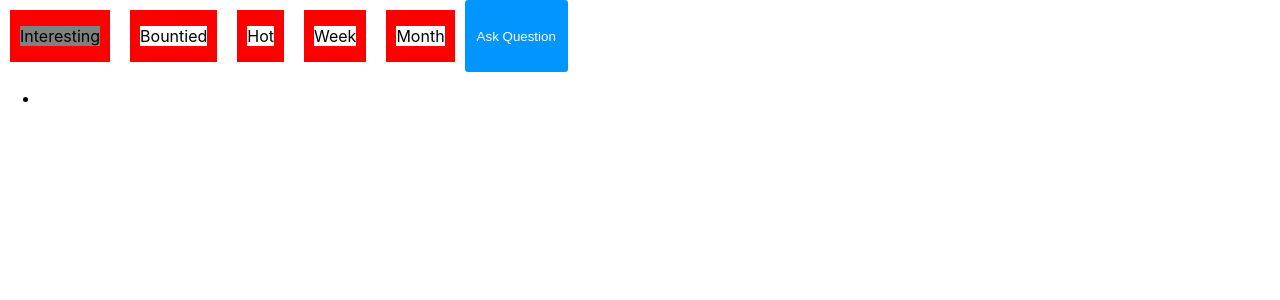
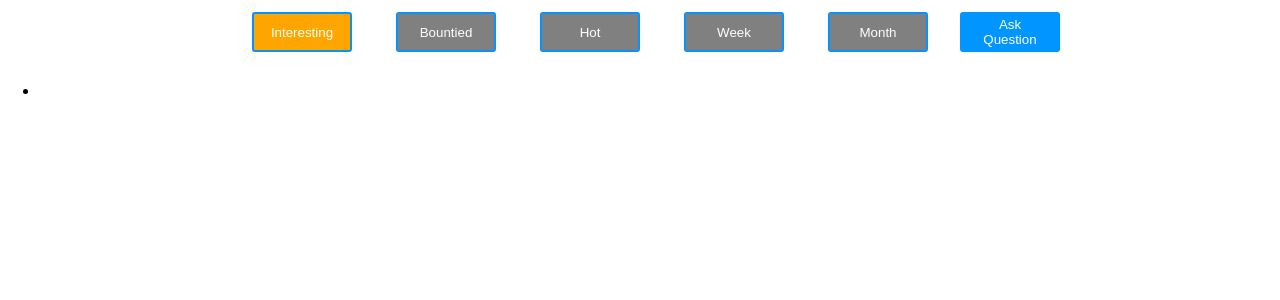
Before and after one commit to francislainy/so_frontend, a React (Create React App) app: page / in a window 1280 px wide. Shown: the top 300 px of the page. Built offline with nearby package versions, Linux system fonts and the light colour scheme; no server answers.

Commit message:
FE - Improvement on layout for selection tags on home view

```diff
--- a/src/components/Ask/Ask.css
+++ b/src/components/Ask/Ask.css
@@ -4,4 +4,6 @@
     border: 2px solid #0095ff;
     border-radius: 3px;
     padding: 1px 10px;
+    height: 40px;
+    margin-left: 20px;
 }
--- a/src/components/Delete/Delete.css
+++ b/src/components/Delete/Delete.css
@@ -2,6 +2,4 @@
     background: #0095ff;
     color: #fff;
     border: 2px solid #0095ff;
-    border-radius: 3px;
-    padding: 1px 10px;
 }
--- a/src/components/FilterTag/FilterTag.css
+++ b/src/components/FilterTag/FilterTag.css
@@ -1,4 +1,11 @@
 .FilterTag {
-    margin: 10px;
-    background: red;
+    margin: 6px;
 }
+
+.custom-btn {
+    background-color: #000;
+    color: #fff;
+    border-radius: 3px;
+    height: 40px;
+    width: 100px;
+}
--- a/src/components/FilterTag/FilterTag.js
+++ b/src/components/FilterTag/FilterTag.js
@@ -1,13 +1,14 @@
 import './FilterTag.css'
+import Button from "react-bootstrap/Button";
 
 function FilterTag(props) {
 
     return (
         <div className="FilterTag" onClick={() => props.handleClick(props.item)}>
-            {props.isSelected ? <div className="FilterTag" style={styles.Active}>
-                <p>{props.title}</p>
-            </div> : <div className="FilterTag" style={styles.Inactive}>
-                <p>{props.title}</p>
+            {props.isSelected ? <div className="FilterTag">
+                <Button style={styles.Active} className="custom-btn">{props.title}</Button>
+            </div> : <div className="FilterTag">
+                <Button style={styles.Inactive} className="custom-btn">{props.title}</Button>
             </div>
             }
         </div>
@@ -16,12 +17,11 @@ function FilterTag(props) {
 
 const styles = {
     Active: {
-        background: 'grey'
+        backgroundColor: 'orange'
     },
     Inactive: {
-        background: 'white'
-    }
-
+        backgroundColor: 'grey'
+    },
 }
 
 export default FilterTag;
--- a/src/pages/Home/Home.css
+++ b/src/pages/Home/Home.css
@@ -1,15 +1,6 @@
 .buttons-container {
     display: flex;
+    align-items: center;
+    justify-self: center;
+    justify-content: center;
 }
-
-.button-left {
-    flex: 0 0 50%;
-    display: flex;
-    justify-content: flex-start;
-}
-
-.button-right {
-    /*flex: 0 0 50%;*/
-    /*display: flex;*/
-    /*justify-content: flex-end;*/
-}
--- a/src/pages/Home/Home.js
+++ b/src/pages/Home/Home.js
@@ -29,7 +29,7 @@ function Home() {
                     activeListItem={activeListItem}
                     activeItem={activeItem}
                 />
-                <Ask class="button-right" onClick={handleClick} style={{flexDirection: 'row', background: 'red'}}/>
+                <Ask onClick={handleClick} style={{flexDirection: 'row', background: 'red'}}/>
             </div>
             <PostList
                 tagItemId={activeListItem.id}
```
